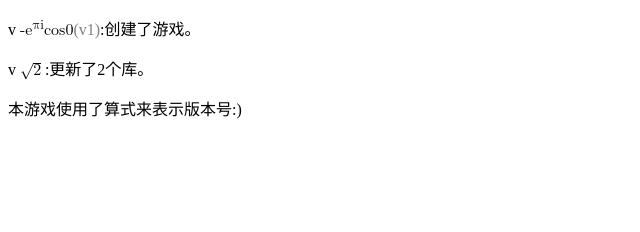
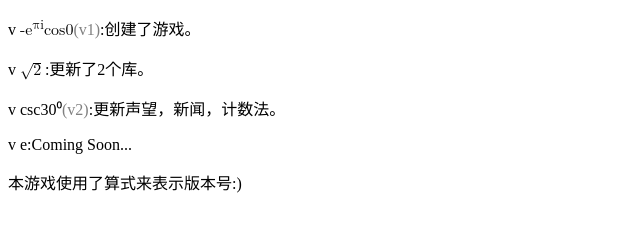
Before and after one commit to zlyxj/coding-incremental, a plain HTML site: page changelog.html in a window 1280 px wide. Shown: the whole page, without its empty margins (0-640 px from the left). Drawn offline with Linux system fonts and the light colour scheme.

Commit message:
Update changelog.html

```diff
--- a/changelog.html
+++ b/changelog.html
@@ -12,6 +12,8 @@
     <body>
         <p>v <math><mi>-e</mi></math><sup><math><mi>&pi;i</mi></math></sup><math><mi>cos</mi><mn>0</mn></math><span class="gr">(v1)</span>:创建了游戏。</p>
         <p>v <math><msqrt><mn>2</mn></msqrt></math>:更新了2个库。</p>
+        <p>v csc30⁰<span class="gr">(v2)</span>:更新声望，新闻，计数法。</p>
+        <p>v e:Coming Soon...</p>
         <p>本游戏使用了算式来表示版本号:)</p>
     </body>
 </html>
```
